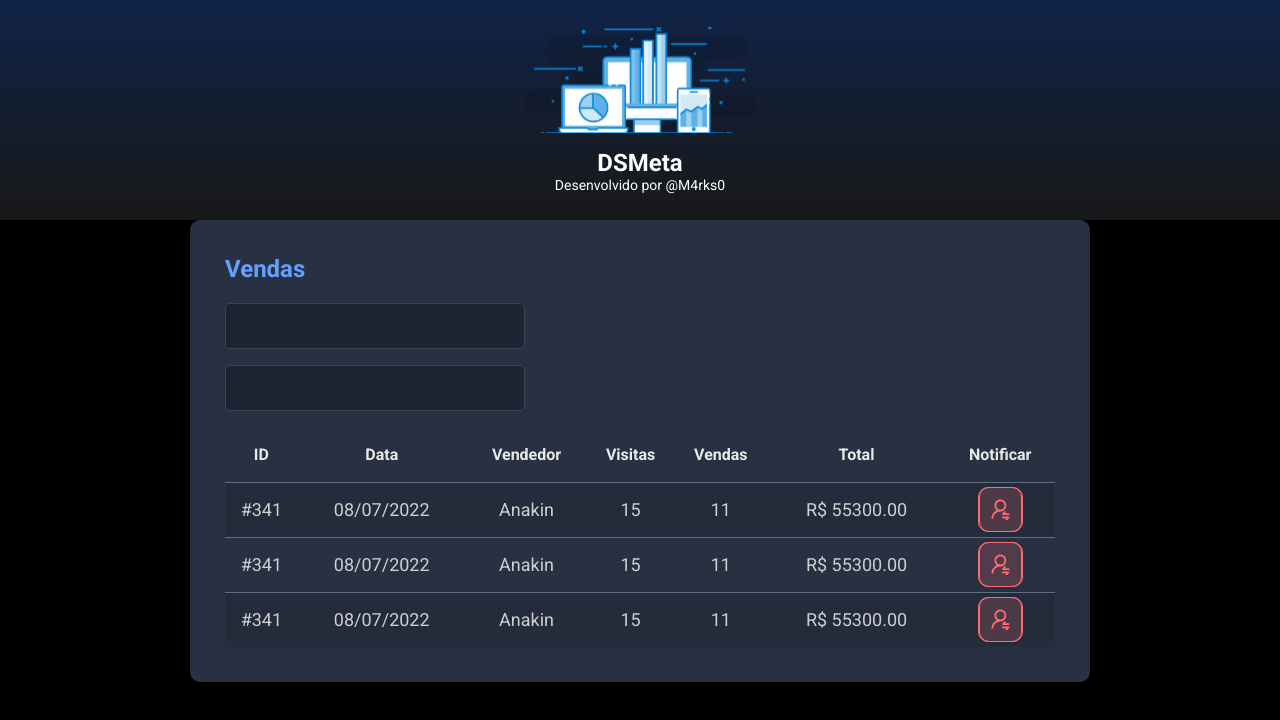
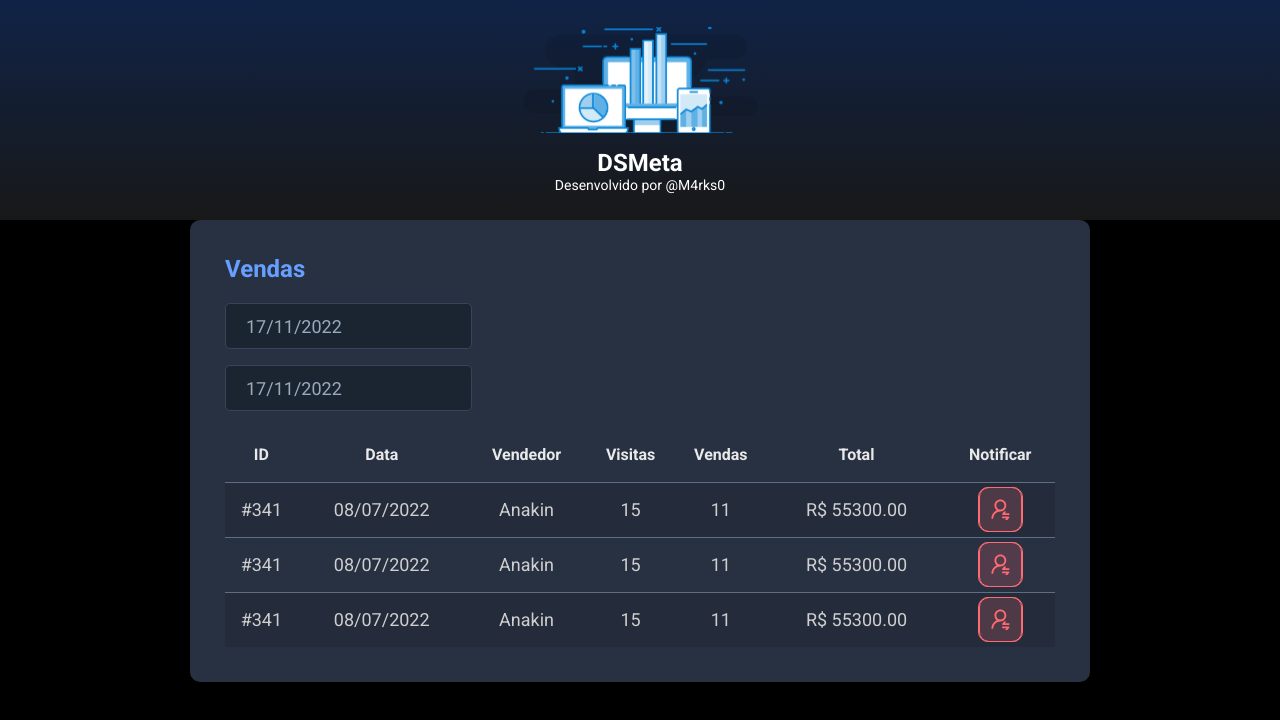
Before and after one commit to andrem4rks/spring-react, a React (Vite) app in the folder frontend/: page / in a window 1280 px wide. Shown: the top 720 px of the page. Built offline with nearby package versions, Linux system fonts and the light colour scheme.

Commit message:
Datepicker

```diff
--- a/frontend/package.json
+++ b/frontend/package.json
@@ -9,7 +9,9 @@
     "preview": "vite preview"
   },
   "dependencies": {
+    "@types/react-datepicker": "4.4.2",
     "react": "^18.2.0",
+    "react-datepicker": "4.8.0",
     "react-dom": "^18.2.0"
   },
   "devDependencies": {
--- a/frontend/src/components/SalesCard/index.tsx
+++ b/frontend/src/components/SalesCard/index.tsx
@@ -1,6 +1,8 @@
 import './styles.css'
 import NotificationButton from "../NotificationButton";
 
+import DatePicker from "react-datepicker"
+import "react-datepicker/dist/react-datepicker.css"
 
 function SalesCard() {
   return (
@@ -9,10 +11,20 @@
           <h2 className="dsmeta-sales-title"> Vendas</h2>
           <div>
             <div className="dsmeta-form-control-container">
-              <input type="text" className="dsmeta-form-control"/>
+              <DatePicker
+                  selected={new Date()}
+                  onChange={(date: Date) => { }}
+                  className="dsmeta-form-control"
+                  dateFormat="dd/MM/yyyy"
+              />
             </div>
             <div className="dsmeta-form-control-container">
-              <input type="text" className="dsmeta-form-control"/>
+              <DatePicker
+                  selected={new Date()}
+                  onChange={(date: Date) => { }}
+                  className="dsmeta-form-control"
+                  dateFormat="dd/MM/yyyy"
+              />
             </div>
           </div>
 
```
Also changed, not shown: 1 other file (tests, documents, lock files or other folders).
